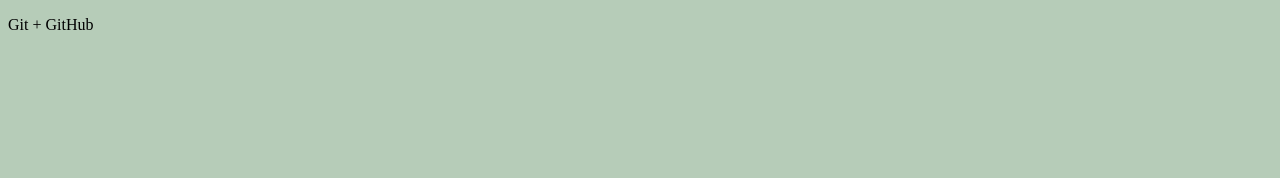
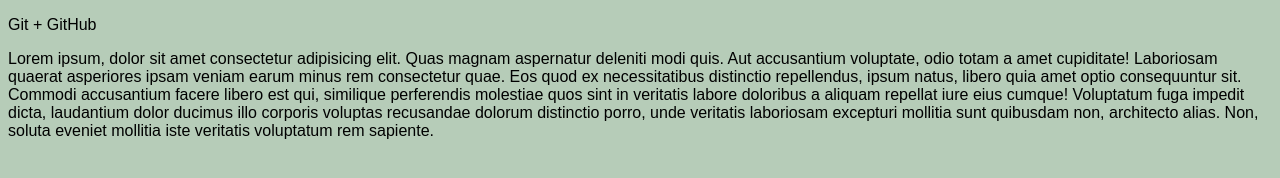
Before and after one commit to R0mio/Gittest, a plain HTML site: page index.html in a window 1280 px wide. Drawn offline with Linux system fonts and the light colour scheme.

Commit message:
Добавление шрифта и абзаца текста

```diff
--- a/css/styles.css
+++ b/css/styles.css
@@ -1,3 +1,4 @@
 body {
   background-color: rgb(182, 204, 184);
+  font-family: Arial, Helvetica, sans-serif;
 }
--- a/index.html
+++ b/index.html
@@ -3,10 +3,11 @@
 <head>
   <meta charset="UTF-8">
   <meta name="viewport" content="width=device-width, initial-scale=1.0">
-  <link rel="stylesheet" href="css\styles.css">
+  <link rel="stylesheet" href="css\styles.css ">
   <title>Работа с Git</title>
 </head>
 <body>
   <p>Git + GitHub</p>
+  <p>Lorem ipsum, dolor sit amet consectetur adipisicing elit. Quas magnam aspernatur deleniti modi quis. Aut accusantium voluptate, odio totam a amet cupiditate! Laboriosam quaerat asperiores ipsam veniam earum minus rem consectetur quae. Eos quod ex necessitatibus distinctio repellendus, ipsum natus, libero quia amet optio consequuntur sit. Commodi accusantium facere libero est qui, similique perferendis molestiae quos sint in veritatis labore doloribus a aliquam repellat iure eius cumque! Voluptatum fuga impedit dicta, laudantium dolor ducimus illo corporis voluptas recusandae dolorum distinctio porro, unde veritatis laboriosam excepturi mollitia sunt quibusdam non, architecto alias. Non, soluta eveniet mollitia iste veritatis voluptatum rem sapiente.</p>
 </body>
 </html>
```
